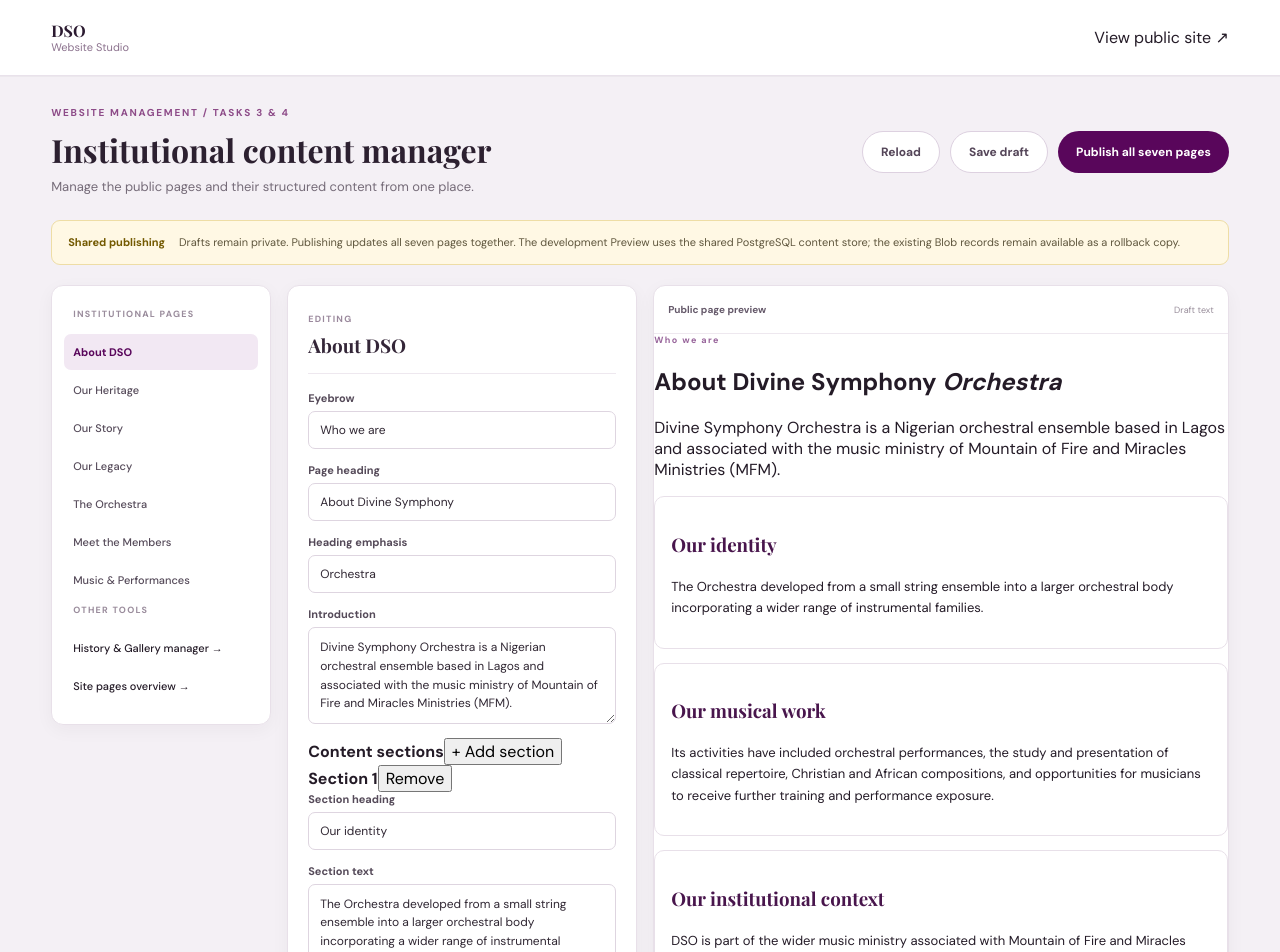
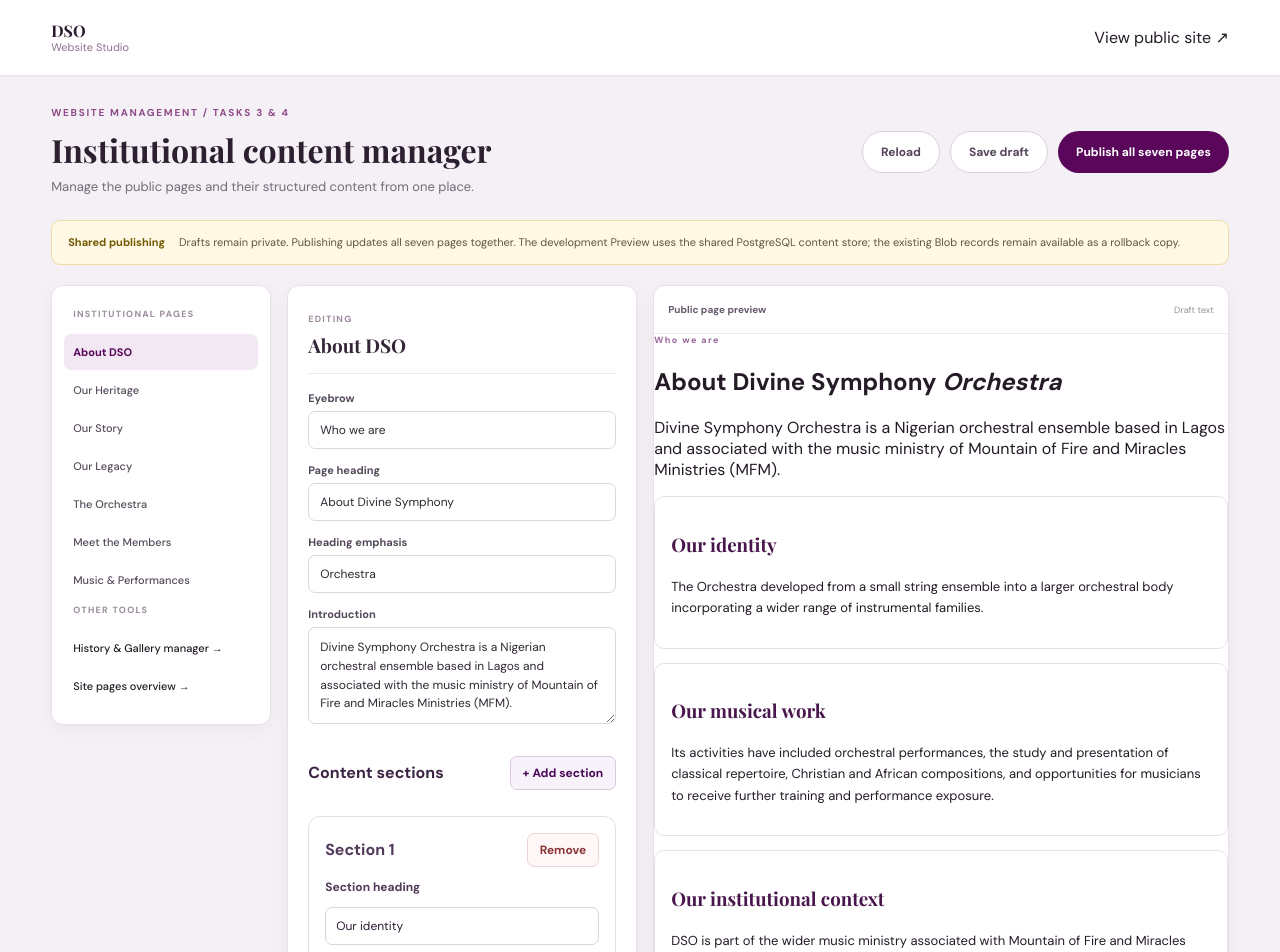
Before and after one commit to Divinesymphonyorchestra20/Divine-Symphony-Orchestra, a Next.js app: page /admin/institutional in a window 1280 px wide. Shown: the top 952 px of the page. Built offline with nearby package versions, Linux system fonts and the light colour scheme; a web font is replaced by a local one.

Commit message:
style: improve structured CMS editor forms

```diff
--- a/app/globals.css
+++ b/app/globals.css
@@ -336,3 +336,23 @@ body{color:var(--dso-ink);-webkit-font-smoothing:antialiased}
 .dso-media-empty{padding:32px;border:1px dashed #d8cbdc;border-radius:12px;color:#746878}
 .dso-media-library footer{margin-top:36px;font-size:10px;letter-spacing:.12em;color:#877a8b}
 @media(max-width:640px){.dso-media-library{padding:24px 16px 48px}.dso-media-library-header,.dso-media-library-tools{align-items:flex-start;flex-direction:column}.dso-media-upload{width:100%;justify-content:center}}
+
+
+/* Structured content editors shared by the institutional and site-content managers */
+.dso-structured-list{display:flex;flex-direction:column;gap:16px;margin:14px 0 24px}
+.dso-structured-heading{display:flex;align-items:center;justify-content:space-between;gap:12px;margin:18px 0 10px}
+.dso-structured-heading strong{color:#3c2543}
+.dso-structured-card{border:1px solid #e5dce8;border-radius:12px;background:#fff;padding:16px;margin:0 0 14px;display:flex;flex-direction:column;gap:12px}
+.dso-structured-card-top{display:flex;align-items:center;justify-content:space-between;gap:10px;color:#51395a}
+.dso-structured-grid{display:grid;grid-template-columns:repeat(2,minmax(0,1fr));gap:12px}
+.dso-add-button,.dso-remove-button{border:1px solid #d9c9df;border-radius:7px;padding:8px 12px;background:#f8f3fa;color:#4b0758;font-size:12px;font-weight:700;cursor:pointer}
+.dso-remove-button{background:#fff7f7;border-color:#ecd5d5;color:#8a3636}
+.dso-structured-card .dso-field input,.dso-structured-card .dso-field textarea,.dso-structured-card .dso-field select,.dso-site-content-admin .dso-field input,.dso-site-content-admin .dso-field textarea,.dso-site-content-admin .dso-field select{width:100%;min-width:0;border:1px solid #ddd2e1;border-radius:7px;padding:10px;background:#fff;color:#2d1b33;font:inherit;font-weight:400}
+.dso-structured-card .dso-field,.dso-site-content-admin .dso-field{display:flex;flex-direction:column;gap:6px;font-size:12px;font-weight:700;color:#51395a}
+.dso-structured-card .dso-field small,.dso-site-content-admin .dso-field small{font-size:11px;font-weight:400;color:#817486}
+.dso-inline-check{display:flex;align-items:center;gap:8px;font-size:13px;color:#4c3a50}
+.dso-site-content-toolbar{display:flex;justify-content:space-between;align-items:center;gap:12px;margin:16px 0}
+.dso-site-content-toolbar button{border:0;border-radius:7px;padding:10px 14px;background:#4b0758;color:white;font-weight:700;cursor:pointer}
+.dso-site-content-toolbar a{color:#5a1765;font-size:13px;font-weight:700}
+.dso-social-row{align-items:end}
+@media(max-width:700px){.dso-structured-grid{grid-template-columns:1fr}.dso-structured-heading,.dso-site-content-toolbar{align-items:flex-start;flex-direction:column}.dso-site-content-toolbar button,.dso-site-content-toolbar a{width:100%}}
```
